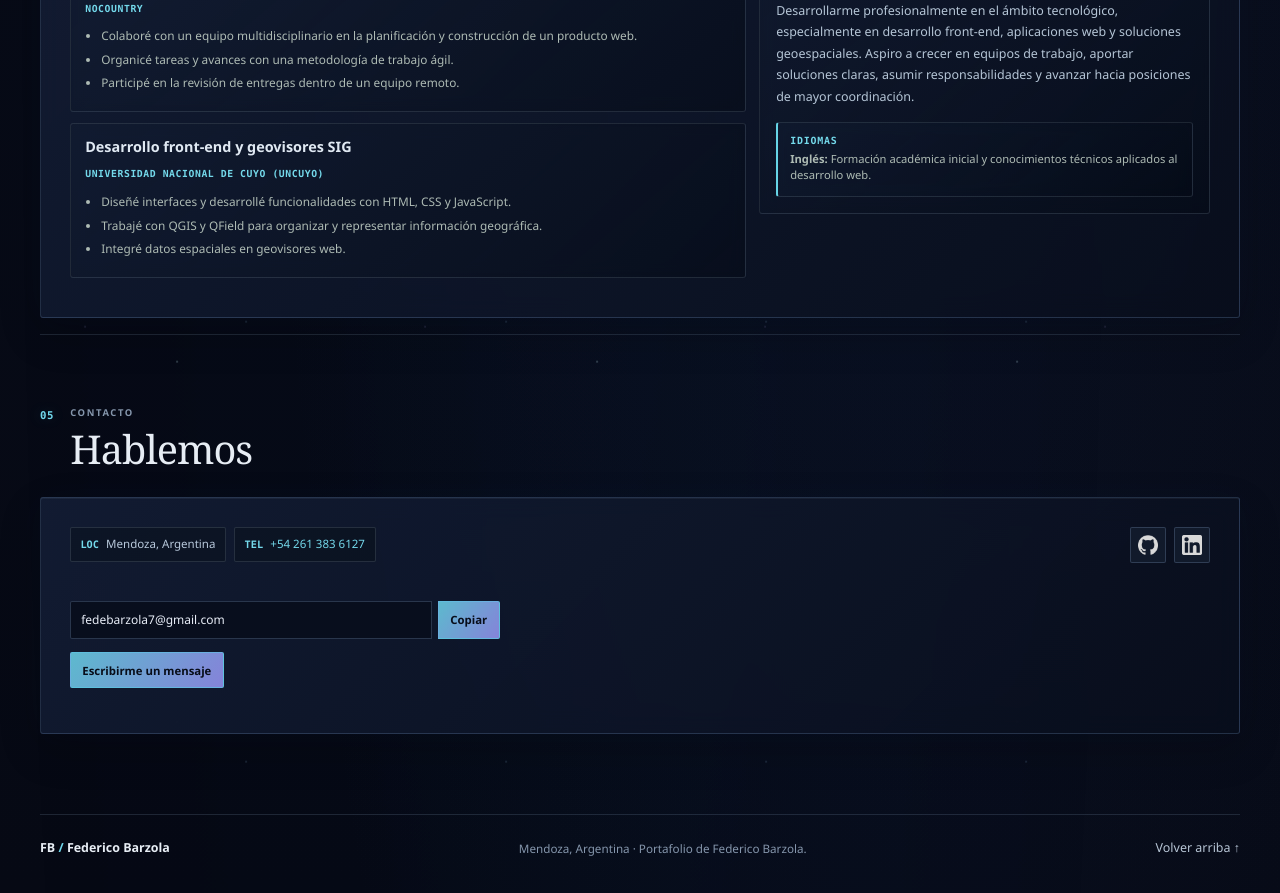
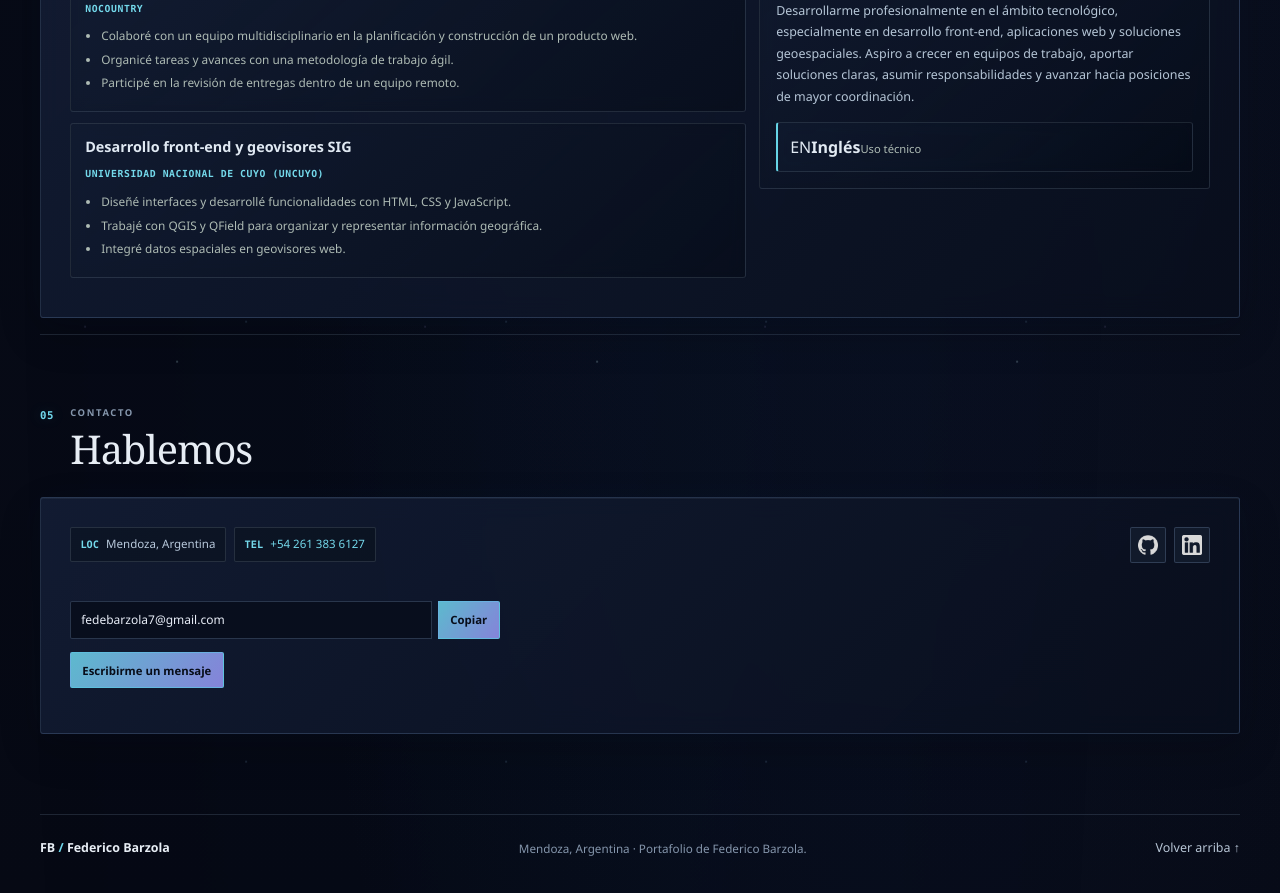
Before and after one commit to pincha1212/fb-frontend-with-angular, an Angular app: page / in a window 1280 px wide. Shown: the part 4020-4913 px from the top of the page. Built offline with nearby package versions, Linux system fonts and the light colour scheme.

Commit message:
refactor: simplify language profile card

```diff
--- a/src/app/components/experiencia/experiencia.component.html
+++ b/src/app/components/experiencia/experiencia.component.html
@@ -21,11 +21,10 @@
       <h3>Objetivo profesional</h3>
       <p class="objetivo-text">{{ objetivo }}</p>
 
-      <div class="idiomas-card mt-3">
-        <span class="idioma-label">IDIOMAS</span>
-        <div class="idioma-val">
-          <strong>Inglés:</strong> Formación académica inicial y conocimientos técnicos aplicados al desarrollo web.
-        </div>
+      <div class="idiomas-card" aria-label="Inglés técnico">
+        <span class="idioma-code" aria-hidden="true">EN</span>
+        <strong class="idioma-name">Inglés</strong>
+        <span class="idioma-val">Uso técnico</span>
       </div>
     </div>
   </div>
```
